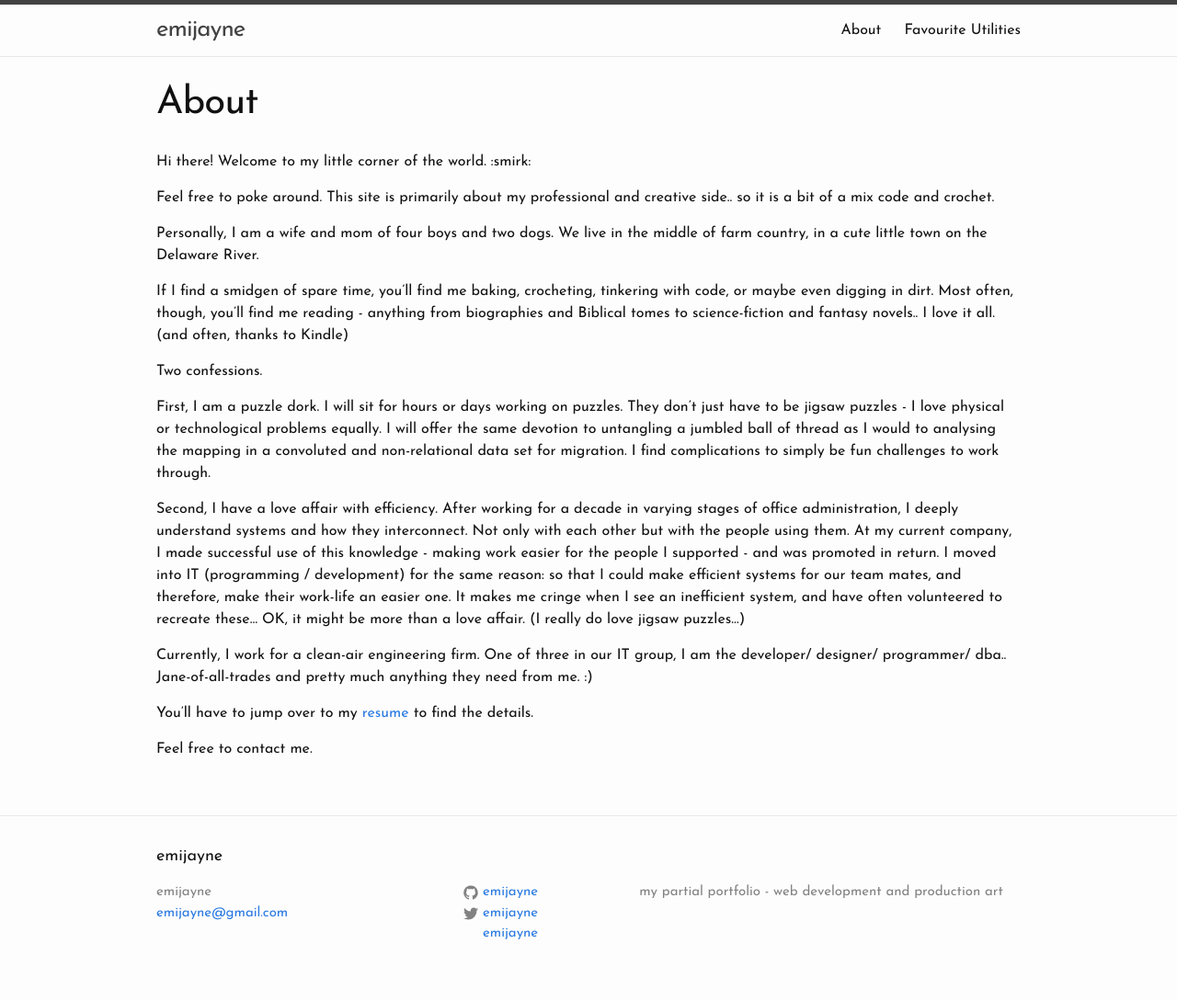
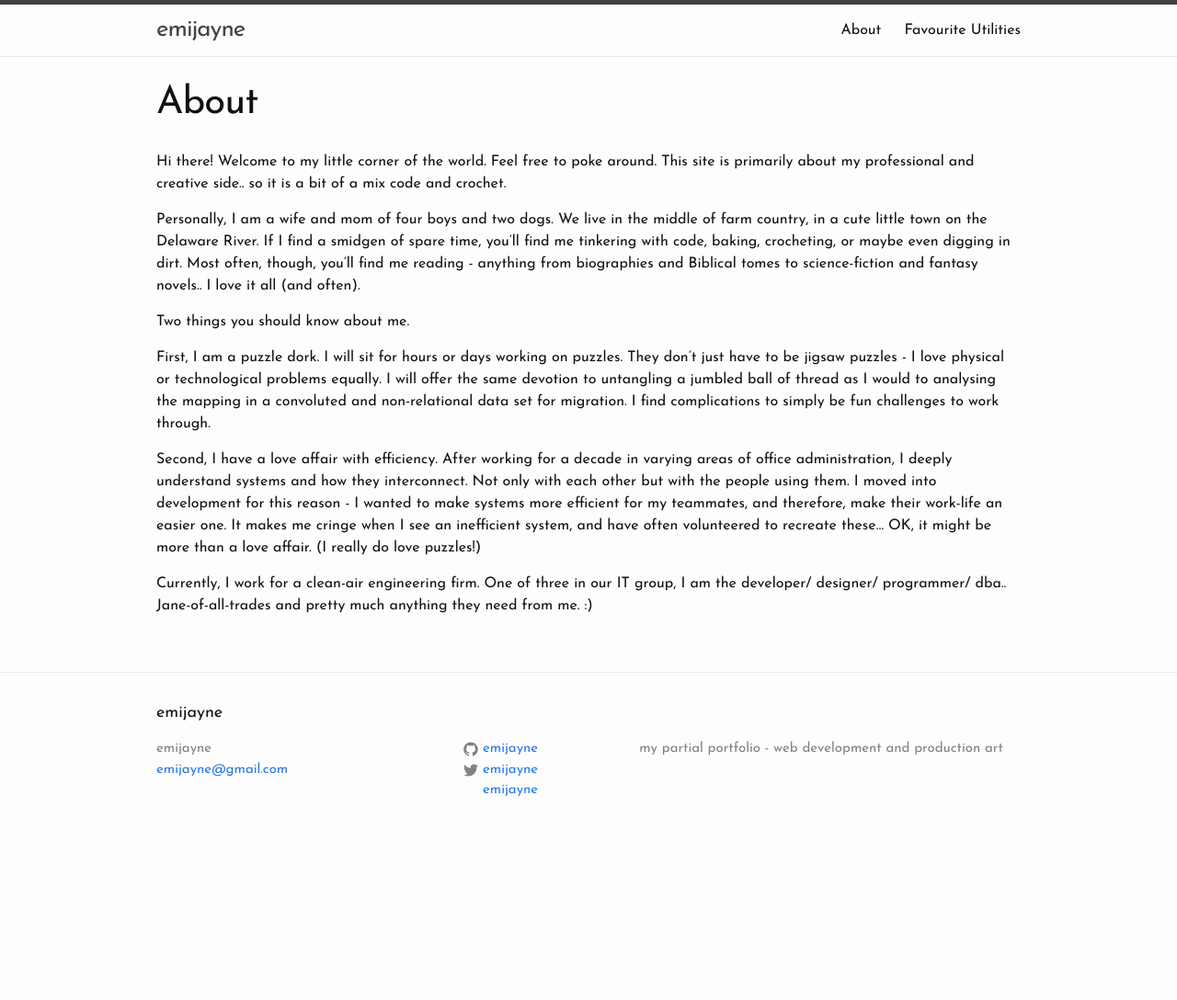
Before and after one commit to emijayne/emijayne.github.io, a Jekyll site: the page built from about.md, in a window 1280 px wide. Shown: the whole page at 92% size. Built offline with Jekyll 4.4.1, drawn with Linux system fonts in a browser that asks for light colours; after the commit the page ends 932 px from its top, so only the background shows below that.

Commit message:
Page Edits

```diff
--- a/about.md
+++ b/about.md
@@ -4,22 +4,14 @@
 permalink: /about/
 ---
 
-Hi there!  Welcome to my little corner of the world. :smirk:
+Hi there!  Welcome to my little corner of the world.  Feel free to poke around. This site is primarily about my professional and creative side.. so it is a bit of a mix code and crochet.
 
-Feel free to poke around. This site is primarily about my professional and creative side.. so it is a bit of a mix code and crochet.
+Personally, I am a wife and mom of four boys and two dogs. We live in the middle of farm country, in a cute little town on the Delaware River. If I find a smidgen of spare time, you'll find me tinkering with code, baking, crocheting, or maybe even digging in dirt. Most often, though, you'll find me reading - anything from biographies and Biblical tomes to science-fiction and fantasy novels.. I love it all (and often).
 
-Personally, I am a wife and mom of four boys and two dogs. We live in the middle of farm country, in a cute little town on the Delaware River.
-
-If I find a smidgen of spare time, you'll find me baking, crocheting, tinkering with code, or maybe even digging in dirt. Most often, though, you'll find me reading - anything from biographies and Biblical tomes to science-fiction and fantasy novels.. I love it all. (and often, thanks to Kindle)
-
-Two confessions.
+Two things you should know about me.
 
 First, I am a puzzle dork. I will sit for hours or days working on puzzles. They don't just have to be jigsaw puzzles - I love physical or technological problems equally. I will offer the same devotion to untangling a jumbled ball of thread as I would to analysing the mapping in a convoluted and non-relational data set for migration. I find complications to simply be fun challenges to work through.
 
-Second, I have a love affair with efficiency. After working for a decade in varying stages of office administration, I deeply understand systems and how they interconnect. Not only with each other but with the people using them. At my current company, I made successful use of this knowledge - making work easier for the people I supported - and was promoted in return. I moved into IT (programming / development) for the same reason: so that I could make efficient systems for our team mates, and therefore, make their work-life an easier one. It makes me cringe when I see an inefficient system, and have often volunteered to recreate these... OK, it might be more than a love affair. (I really do love jigsaw puzzles...)
+Second, I have a love affair with efficiency. After working for a decade in varying areas of office administration, I deeply understand systems and how they interconnect. Not only with each other but with the people using them. I moved into development for this reason - I wanted to make systems more efficient for my teammates, and therefore, make their work-life an easier one. It makes me cringe when I see an inefficient system, and have often volunteered to recreate these... OK, it might be more than a love affair. (I really do love puzzles!)
 
 Currently, I work for a clean-air engineering firm. One of three in our IT group, I am the developer/ designer/ programmer/ dba.. Jane-of-all-trades and pretty much anything they need from me. :)
-
-You'll have to jump over to my [resume](/resume) to find the details.
-
-Feel free to contact me.
```
Also changed, not shown: utilities.md (+1 -1 lines).
